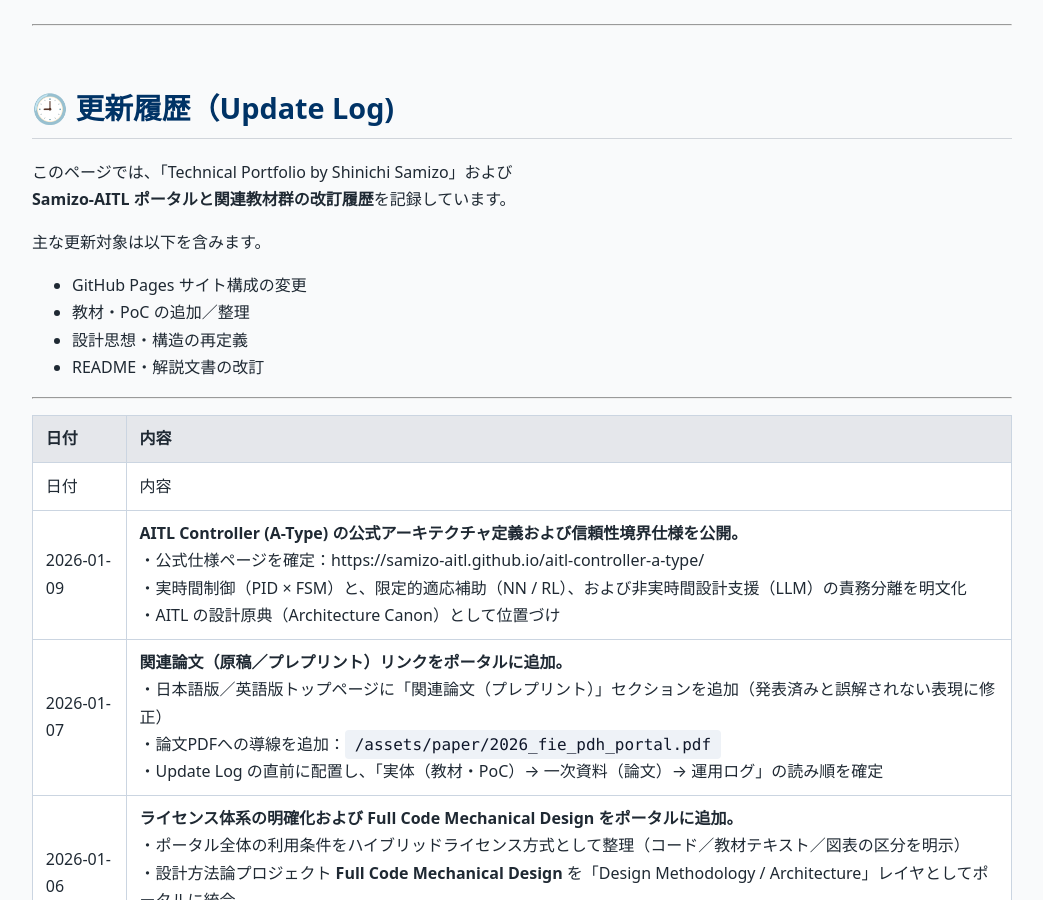
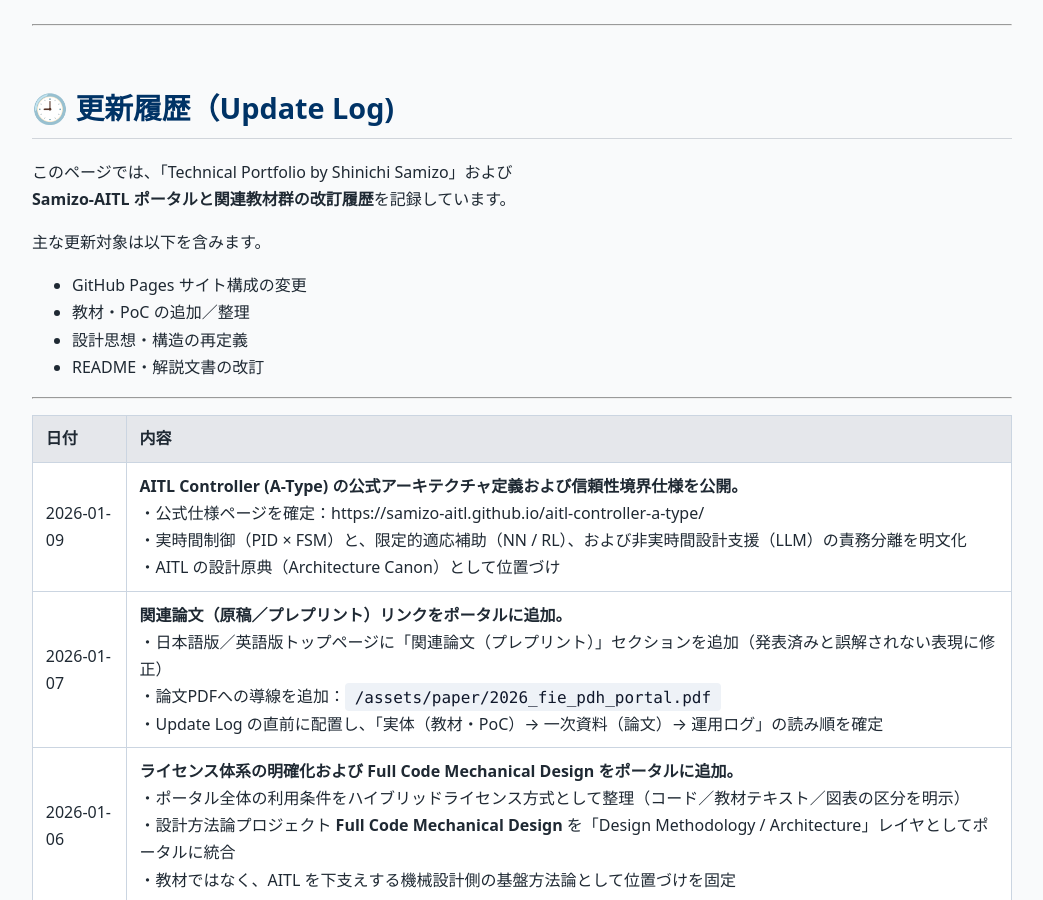
Before and after one commit to Samizo-AITL/Samizo-AITL.github.io, a Jekyll site: the page built from about/update/index.md, in a window 1280 px wide and 900 px high. Shown: the whole window, without its empty margins (118-1161 px from the left). Built offline with Jekyll 4.4.1, drawn with Linux system fonts in a browser that asks for light colours.

Commit message:
Update index.md

```diff
--- a/about/update/index.md
+++ b/about/update/index.md
@@ -20,8 +20,6 @@ description: Samizo-AITLおよび関連教材の改訂履歴（GitHub Pagesポ
 
 ---
 
-| 日付       | 内容 |
-|------------|------|
 | 日付       | 内容 |
 |------------|------|
 | 2026-01-09 | **AITL Controller (A-Type) の公式アーキテクチャ定義および信頼性境界仕様を公開。**<br>・公式仕様ページを確定：https://samizo-aitl.github.io/aitl-controller-a-type/<br>・実時間制御（PID × FSM）と、限定的適応補助（NN / RL）、および非実時間設計支援（LLM）の責務分離を明文化<br>・AITL の設計原典（Architecture Canon）として位置づけ |
```
